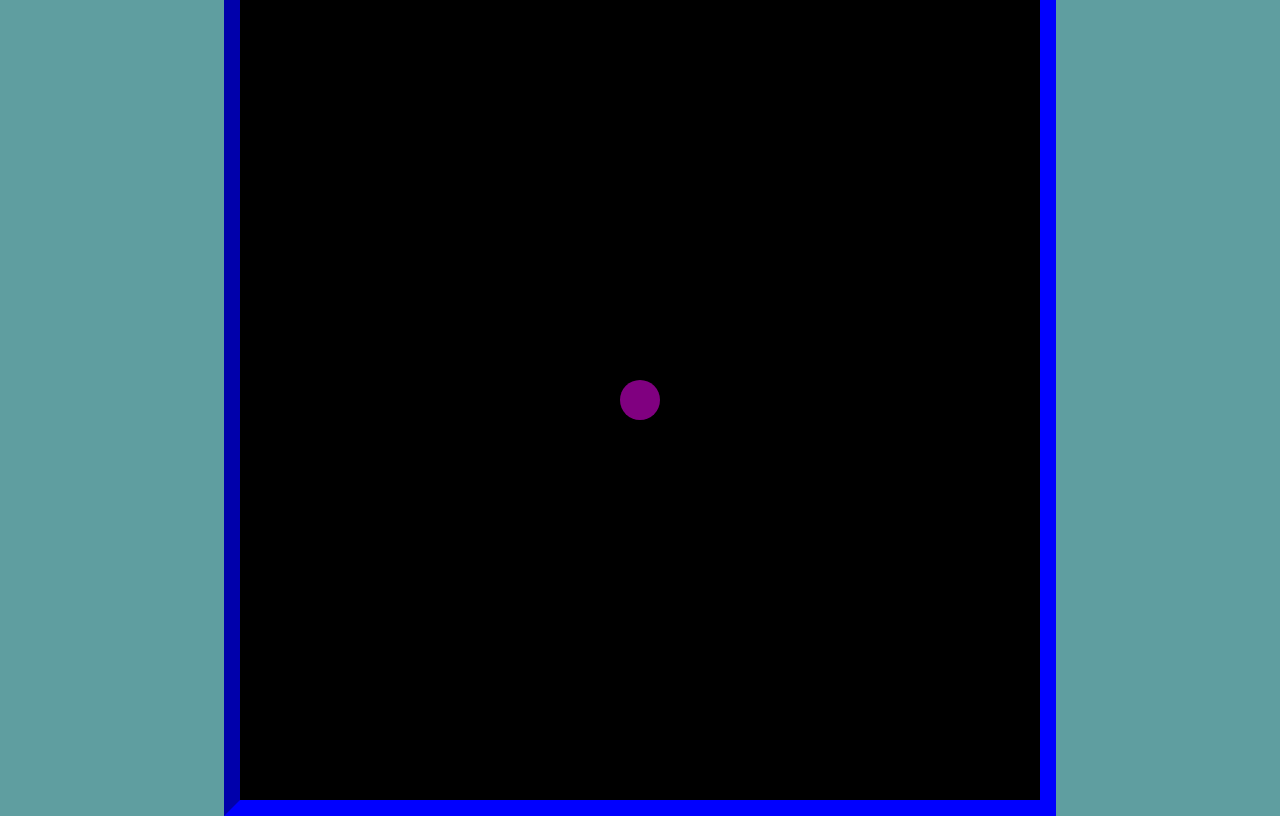
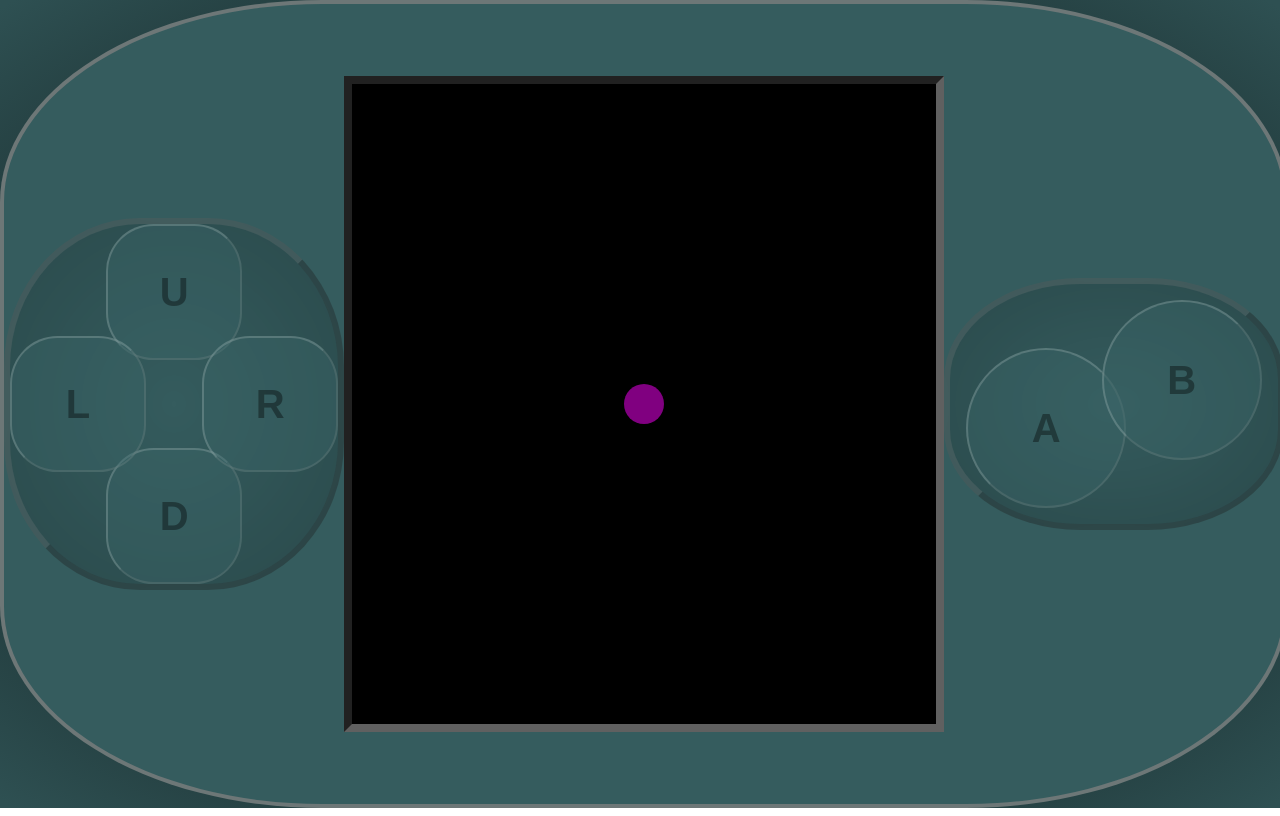
Before and after one commit to its-jefe/Project-3, a React (Create React App) app in the folder client/: page / in a window 1280 px wide. Built offline with nearby package versions, Linux system fonts and the light colour scheme.

Commit message:
game interface

```diff
--- a/client/src/components/Game/index.js
+++ b/client/src/components/Game/index.js
@@ -1,18 +1,35 @@
 import React, { useEffect } from "react"
+import ReactDOM from "react-dom"
+
 import './style.css'
 
 const Game = () => {
 
+  // function keyPress(key)
+  // document.getElementById("myBtn").click();
+
   const head = <div id="head"></div>
 
-  console.log("It worked")
+  const arrowUp = <button id="btn-up">U</button>
+  const arrowDown = <button id="btn-down">D</button>
+  const arrowLeft = <button id="btn-left">L</button>
+  const arrowRight = <button id="btn-right">R</button>
 
-  console.log(React)
+  const btnAlpha = <button id="btn-A">A</button>
+  const btnBeta = <button id="btn-B">B</button>
 
   return (
     <div id="eisle">
-      <div id="canvas">
-        {head}
+      <div id="arrows-container">
+        {arrowUp}
+        {arrowDown}
+        {arrowLeft}
+        {arrowRight}
+      </div>
+      <div id="canvas">{head}</div>
+      <div id="buttons-container">
+        {btnAlpha}
+        {btnBeta}
       </div>
     </div>
   )
--- a/client/src/components/Game/style.css
+++ b/client/src/components/Game/style.css
@@ -2,32 +2,139 @@ body {
   overflow-y: hidden;
   overflow-x: hidden;
   margin: 0;
-	background-color: cadetblue;
+  background: radial-gradient(black, rgb(46, 80, 82) 99%);
 }
 
 #eisle {
+  position: relative;
   display: flex;
-	/* position: fixed;
-	  text-align:center;*/
+  justify-content: space-around;
+  align-items: center;
   height: 100vh;
   width: 100vw;
-	justify-content: center;
-	align-items: center;
+  border: .5vh solid rgba(128, 128, 128, 0.753);
+  border-radius: 25%;
+  background: radial-gradient(black, rgb(53, 92, 94) 30%);
+}
+
+#top-eisle {
+}
+
+#bottom-eisle {
 }
 
 #canvas {
   display: flex;
-	width: 100vh;
-	height: 100vh;
+  width: 80vh;
+  height: 80vh;
+  border: 1vh inset rgba(128, 128, 128, 0.753);
   background-color: black;
-	justify-content: center;
-	align-items: center;
-	border: 2vh inset blue;
 }
 
 #head {
+  margin: auto;
   background-color: purple;
   height: 5vh;
   width: 5vh;
   border-radius: 50%;
 }
+
+#arrows-container,
+#buttons-container {
+  position: relative;
+  width: 45vmin;
+  height: 45vmin;
+  border: outset 0.75vh rgba(128, 128, 128, 0.25);
+  border-radius: 40%;
+  background: radial-gradient(#00000000,rgba(0, 0, 0, 0.192));
+}
+#buttons-container {
+  height: 30vmin;
+  /* border: none; */
+  /* background: #00000000; */
+}
+
+#btn-up,
+#btn-right,
+#btn-down,
+#btn-left {
+  position: absolute;
+  font-weight: bold;
+  height: 17vh;
+  width: 17vh;
+  border-radius: 35%;
+}
+
+#btn-up {
+  top: 0;
+  left: 50%;
+  transform: translate(-50%, 0);
+}
+#btn-down {
+  bottom: 0;
+  left: 50%;
+  transform: translate(-50%, 0);
+}
+#btn-left {
+  top: 50%;
+  left: 0;
+  transform: translate(0, -50%);
+}
+#btn-right {
+  top: 50%;
+  right: 0;
+  transform: translate(0, -50%);
+}
+
+#btn-A,
+#btn-B{
+  position: absolute;
+  font-weight: bold;
+  height: 20vh;
+  width: 20vh;
+  border-radius: 50%;
+}
+#btn-A {
+  left: 5%;
+  top: 60%;
+  transform: translate(0, -50%);
+}
+#btn-B {
+  right: 5%;
+  top: 40%;
+  transform: translate(0, -50%);
+}
+
+#btn-A,
+#btn-B,
+#btn-up,
+#btn-down,
+#btn-left,
+#btn-right {
+  font-size: 5vh;
+  color: #00000060;
+  border: .35vh outset rgba(248, 248, 248, 0.185);
+  background: rgba(61, 104, 105, 0.418);
+}
+
+#btn-A:hover ,
+#btn-B:hover ,
+#btn-up:hover ,
+#btn-down:hover ,
+#btn-left:hover ,
+#btn-right:hover {
+  border: .35vh outset rgba(248, 248, 248, 0.185);
+  background: rgba(54, 94, 94, 0.418);
+}
+
+#btn-A:active ,
+#btn-B:active ,
+#btn-up:active ,
+#btn-down:active ,
+#btn-left:active ,
+#btn-right:active {
+  border: .45vh inset rgba(248, 248, 248, 0.185);
+  background: rgba(45, 78, 78, 0.418);
+  color: #ffffff31;
+  text-shadow: 0px 0px 20px rgb(0, 255, 170);
+}
```
Lines whose indentation alone changed are shown as unchanged.
